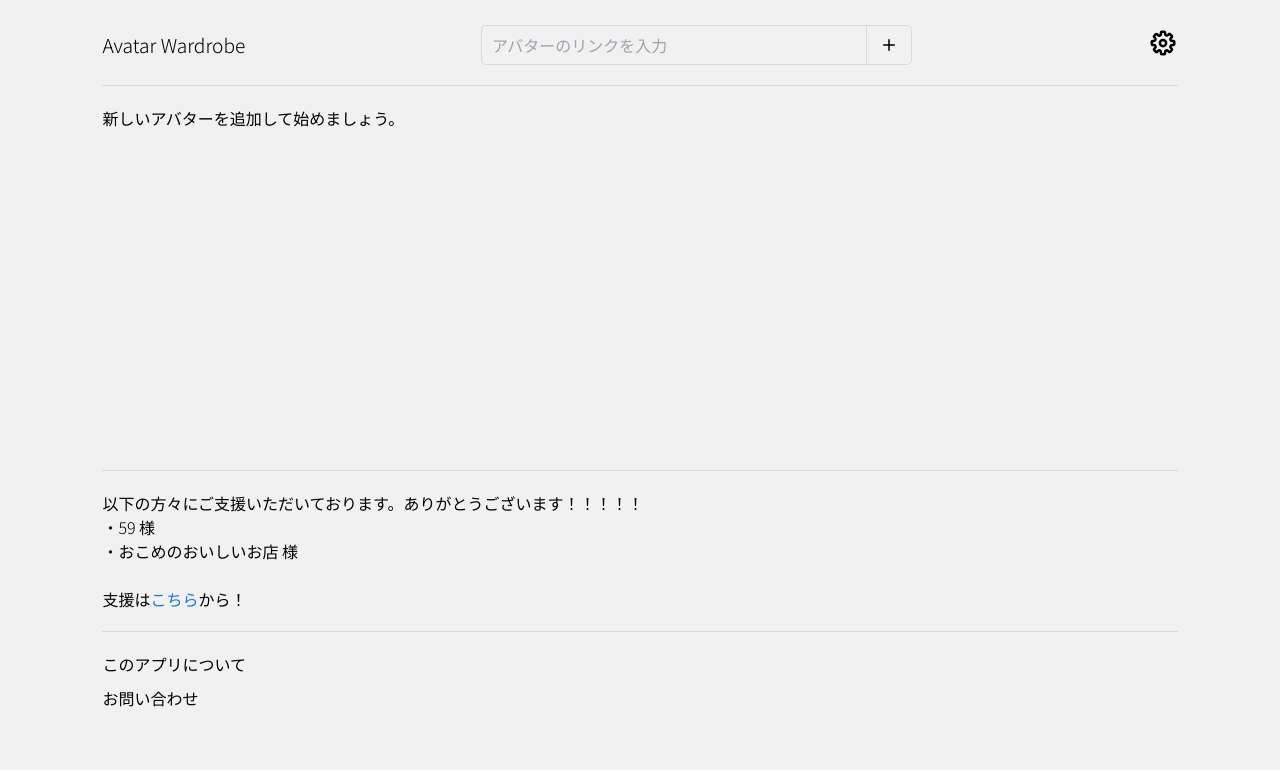
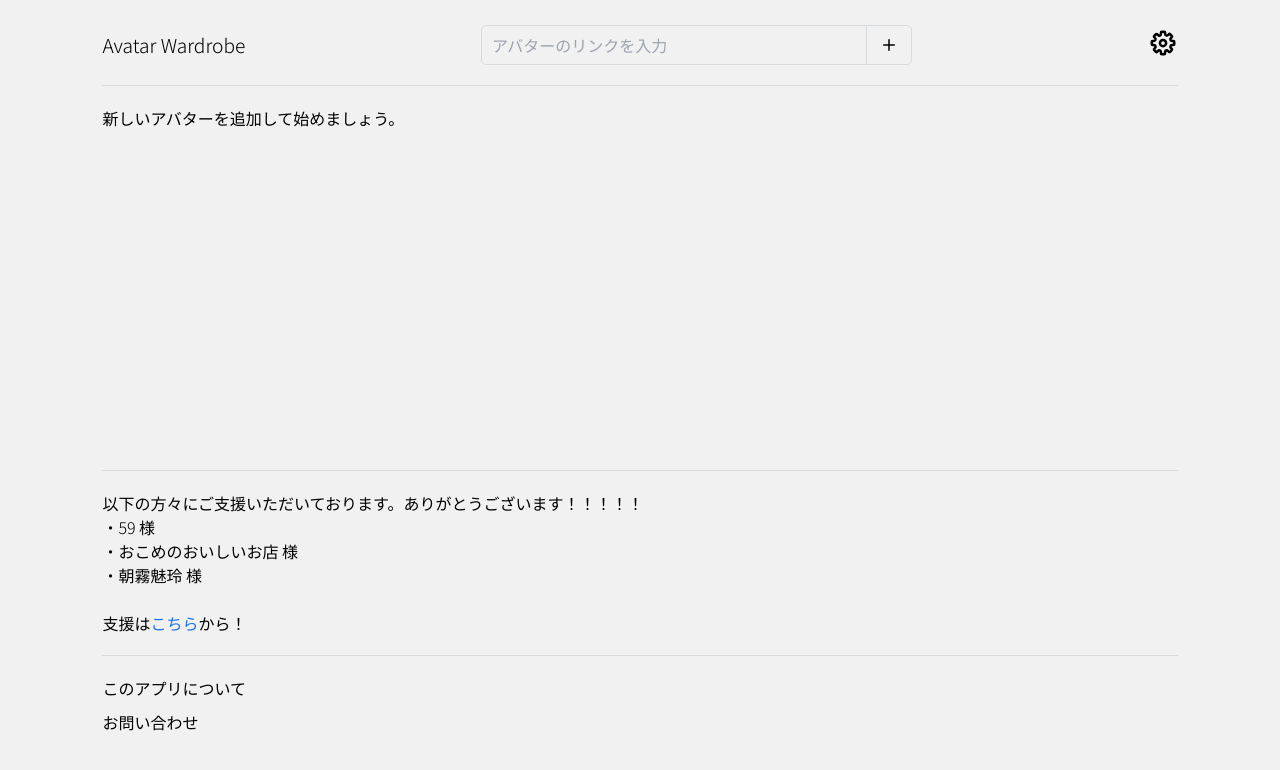
Before and after one commit to Raifa21/Avatar-Wardrobe, a Next.js app: page / in a window 1280 px wide. Shown: the top 770 px of the page. Built offline with nearby package versions, Linux system fonts and the light colour scheme.

Commit message:
Added supporter

```diff
--- a/components/supporters.tsx
+++ b/components/supporters.tsx
@@ -25,6 +25,8 @@ const Supporters: React.FC<supportersProps> = ({ language }) => {
           おこめのおいしいお店
         </Link>
         &nbsp;{language === "JP" ? "様" : ""}
+        <br />
+        ・朝霧魅玲 {language === "JP" ? "様" : ""}
       </div>
       <div className={styles.basicSupport}></div>
       <br />
```
